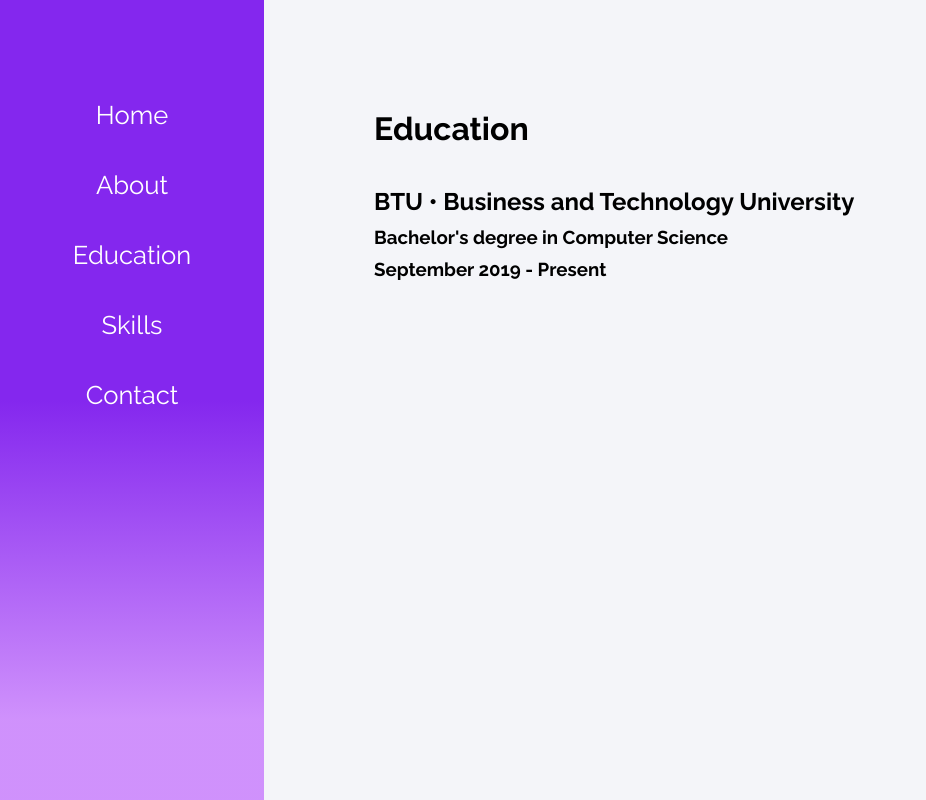
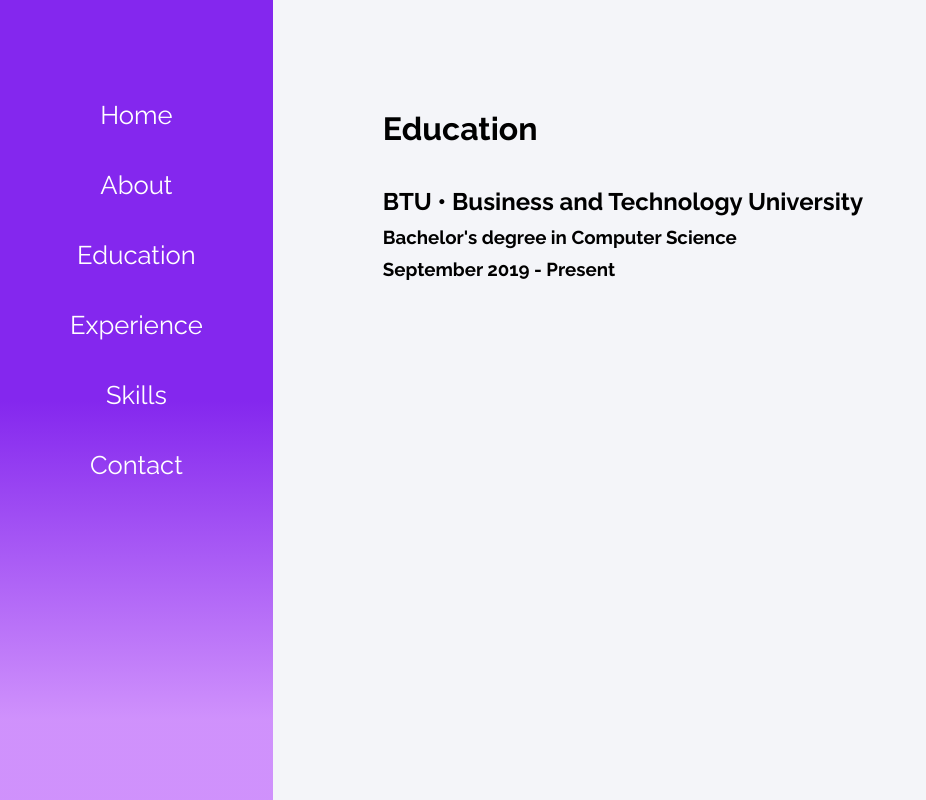
Before and after one commit to CiciIsOk/Portfolio, a React (Create React App) app: page / in a window 1280 px wide. Shown: the whole page, without its empty margins (0-926 px from the left). Built offline with nearby package versions, Linux system fonts and the light colour scheme.

Commit message:
Update Navbar.js

```diff
--- a/src/components/Navbar.js
+++ b/src/components/Navbar.js
@@ -1,5 +1,6 @@
 import React, { Component } from 'react';
-import Navitem from './Navitem';
+import NavItem from './NavItem';
+import Experience from "../contents/Experience";
 
 class Navbar extends Component {
     constructor(props)
@@ -9,7 +10,7 @@ class Navbar extends Component {
             'NavItemActive':''
         }
     }
-    activeitem=(x)=>
+    activeItem=(x)=>
     {
         if(this.state.NavItemActive.length>0){
             document.getElementById(this.state.NavItemActive).classList.remove('active');
@@ -21,16 +22,17 @@ class Navbar extends Component {
     render() {
         return (
             <nav>
-            <ul>
-            <Navitem item="Home" tolink="/"  activec={this.activeitem}></Navitem>
-            <Navitem item="About" tolink="/about"  activec={this.activeitem}></Navitem>
-            <Navitem item="Education" tolink="/education"  activec={this.activeitem}></Navitem>
-            <Navitem item="Skills" tolink="/skills"  activec={this.activeitem}></Navitem>
-            <Navitem item="Contact" tolink="/contact"  activec={this.activeitem}></Navitem>
-            </ul>
+                <ul>
+                    <NavItem item="Home" tolink="/"  activec={this.activeItem}></NavItem>
+                    <NavItem item="About" tolink="/about"  activec={this.activeItem}></NavItem>
+                    <NavItem item="Education" tolink="/education"  activec={this.activeItem}></NavItem>
+                    <NavItem item="Experience" tolink="/experience"  activec={this.activeItem}></NavItem>
+                    <NavItem item="Skills" tolink="/skills"  activec={this.activeItem}></NavItem>
+                    <NavItem item="Contact" tolink="/contact"  activec={this.activeItem}></NavItem>
+                </ul>
             </nav>
-            )
-        }
+        )
     }
+}
 
-    export default Navbar
+export default Navbar
```
